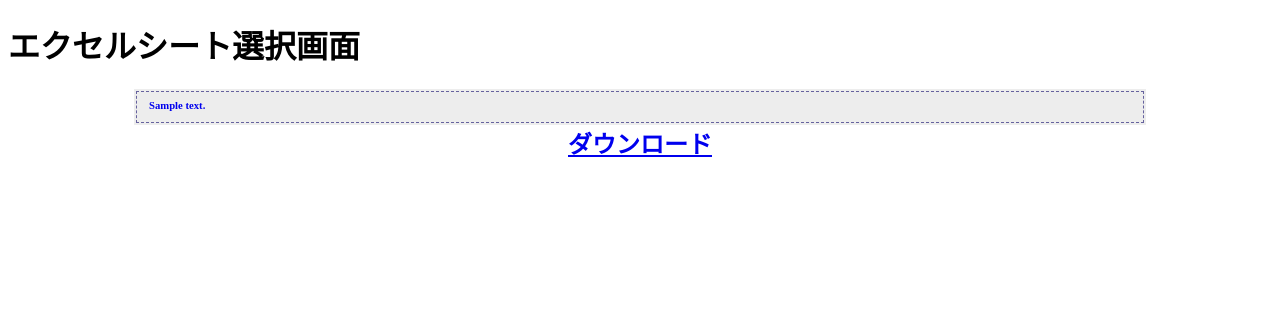
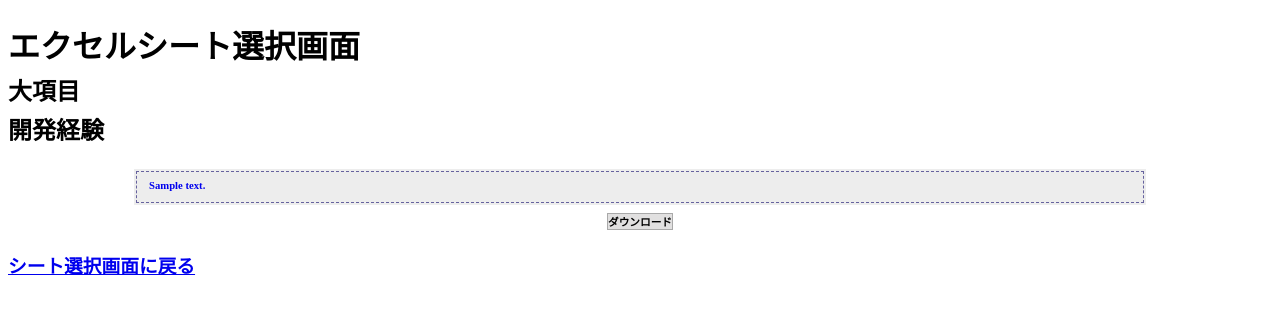
Before and after one commit to shoyu0320/ESLoder, a Django app: template excel/templates/upload_excel/index.html in a window 1280 px wide. Shown: the top 314 px of the page. Run offline with Django 4.2, Linux system fonts and the light colour scheme; the template is opened without the code that fills it: most values are stand-ins (such as "Sample title", 1, 10 or a date in 2020).

Commit message:
目次を作成しました

```diff
--- a/excel/templates/upload_excel/index.html
+++ b/excel/templates/upload_excel/index.html
@@ -52,12 +52,34 @@
         a:hover {
             background-color: #fdd7d7;
         }
+
+        .button {
+            display: inline-block;
+            border-style: solid;
+            color: black;
+            background-color: rgb(225, 224, 224);
+            border-width: 1px;
+            border-color: darkgray;
+            text-decoration: none;
+            font-size: 8pt;
+            /* text-align: right; */
+        }
+
+        .items {
+            line-height: 2pt;
+        }
+
+        .dev_exp {
+            line-height: 20pt;
+        }
     </style>
 </head>
 
 <body>
     <h1>
-        エクセルシート選択画面
+        <div id="page-top">
+            エクセルシート選択画面
+        </div>
     </h1>
     <div class="user-menu">
         <h2>
@@ -68,6 +90,33 @@
                 <button name="btn_submit" type="file">アップロード</button>
             </form>
             {% else %}
+            <p class="items">
+                大項目
+            </p>
+            {% for coord, merged_cells in display.items %}
+            {% for merged_cell in merged_cells %}
+            {% if merged_cell.merged_cell.include_title %}
+            <p class="items">
+                <a href="#{{ merged_cell.merged_cell.cell_range_id_by_order }}" style="font-size: 10pt;">
+                    {{ merged_cell.content.cell_content }}
+                </a>
+            </p>
+            {% endif %}
+            {% endfor %}
+            {% endfor %}
+
+            <p class="dev_exp">
+                開発経験<br>
+                {% for coord, merged_cells in display.items %}
+                {% for merged_cell in merged_cells %}
+                {% if merged_cell.merged_cell.is_dev_exp_id %}
+                <a href="#{{ merged_cell.merged_cell.cell_range_id_by_order }}" style="font-size: 10pt;">
+                    {{ merged_cell.content.cell_content }}
+                </a>
+                {% endif %}
+                {% endfor %}
+                {% endfor %}
+            </p>
             <table>
                 <table class="sub_table">
                     {% for coord, merged_cells in display.items %}
@@ -78,12 +127,13 @@
                     </tr>
                 </table>
                 <br>
-                <table class="sub_table">
+                <table class=" sub_table">
                     <tr class="border_line_2">
                         {% endif %}
 
                         <td colspan="{{ merged_cell.merged_cell.effective_cell_width }}"
-                            rowspan="{{ merged_cell.merged_cell.effective_cell_height }}">
+                            rowspan="{{ merged_cell.merged_cell.effective_cell_height }}"
+                            id="{{ merged_cell.merged_cell.cell_range_id_by_order }}">
                             <a href="{% url 'upload_excel:update' excel_id merged_cell.merged_cell.cell_range_id_by_order merged_cell.merged_cell.cell_range_id %}"
                                 class="weblink">
                                 {{ merged_cell.content.cell_content | linebreaksbr }}
@@ -103,7 +153,11 @@
             </table>
             {% endif %}
         </h2>
+        <h3>
+            <a href="{% url 'index' %}">シート選択画面に戻る</a>
+        </h3>
     </div>
+
 </body>
 
 </html>
```
